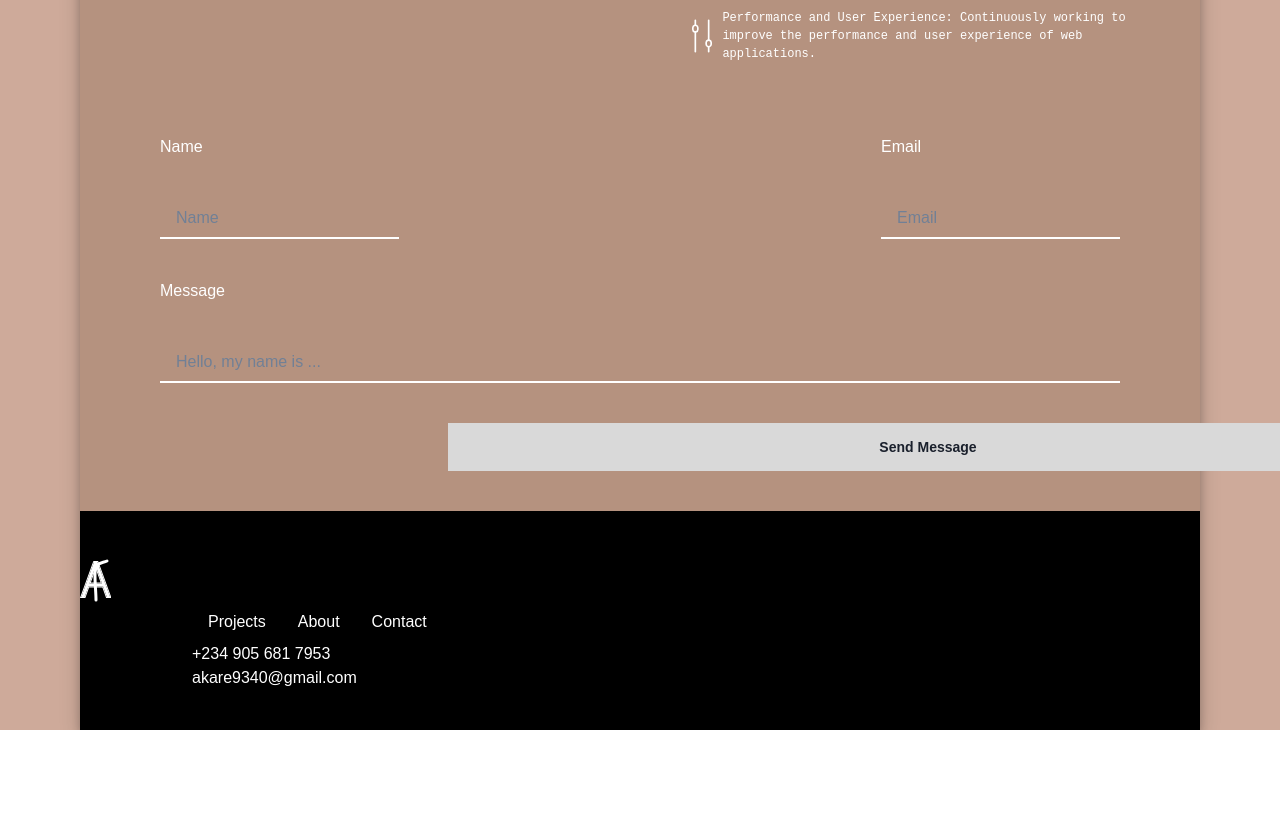
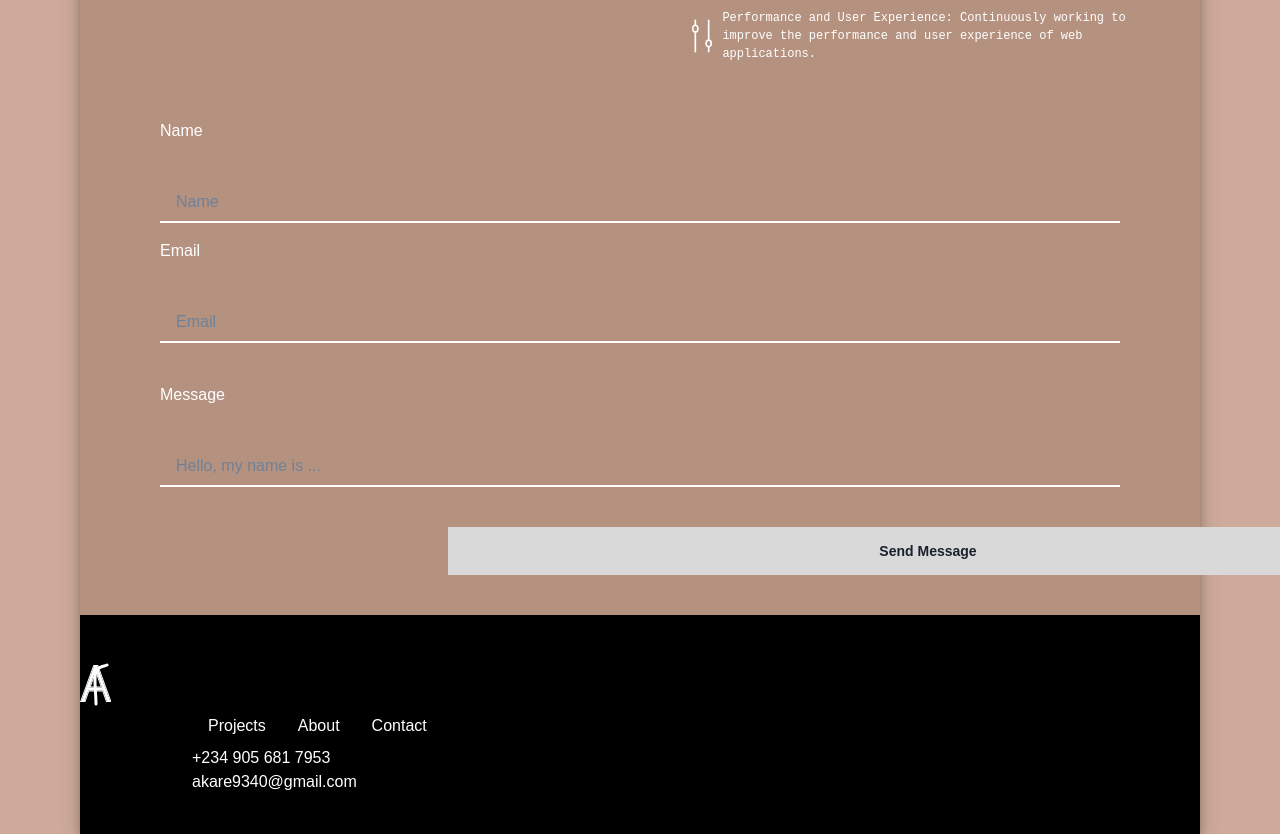
Before and after one commit to akareagwom/Portfolio-akare, a Next.js app: page / in a window 1280 px wide. Shown: the part 2125-2959 px from the top of the page. Before the commit the page ends 2855 px from the top, so only its background shows below. Built offline with nearby package versions, Linux system fonts and the light colour scheme.

Commit message:
contact update

```diff
--- a/src/pages/Contact/Contact.js
+++ b/src/pages/Contact/Contact.js
@@ -55,7 +55,7 @@ const Contact =()=>{
             {/* <Text fontSize={'24px'} fontWeight={'700px'} >Contact Me</Text> */}
             <form onSubmit={handleSubmit}>
 
-            <Box color={'white'}  display={{base:'block',lg:'flex'}} mt={{base:'2', lg:'8'}} justifyContent={'space-between'}>
+            <Box color={'white'}   mt={{base:'2', lg:'8'}}>
                 <Box>
                     <Text  mt={{base:'2',lg:'4'}}>Name</Text>
                     <Input
```
